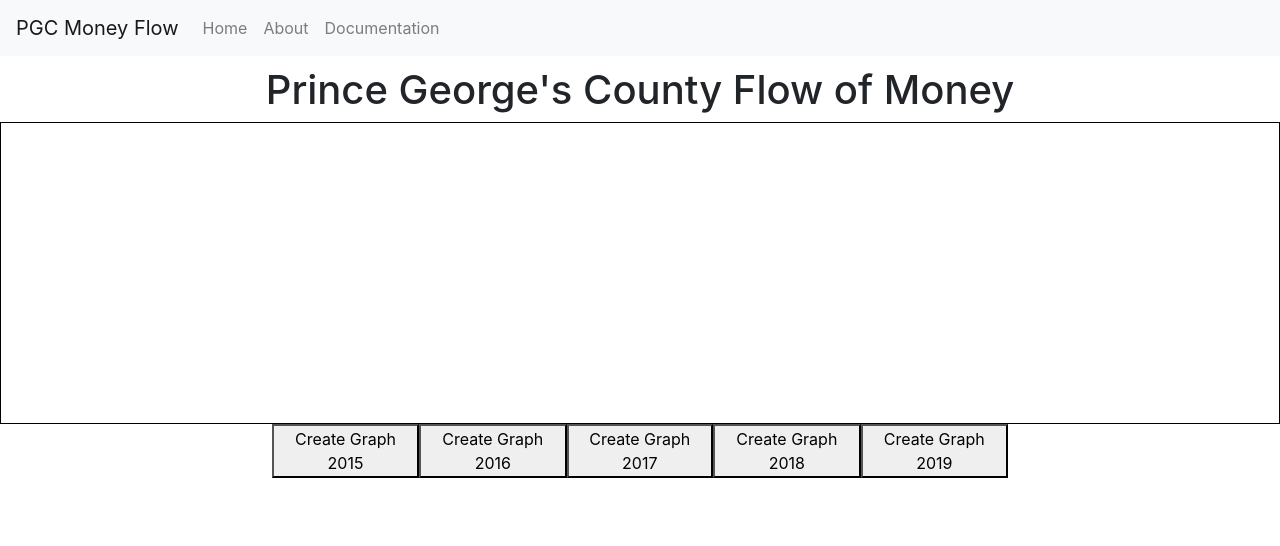
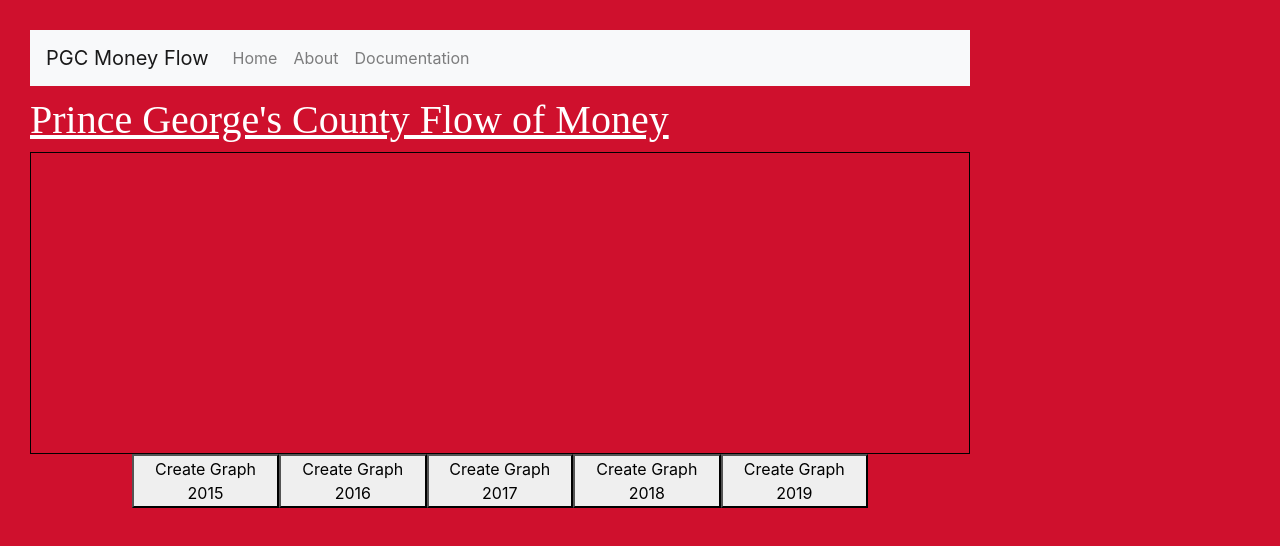
Before and after one commit to cbradle20/finalProject, a website: page public/index.html in a window 1280 px wide. Drawn offline with nearby package versions, Linux system fonts and the light colour scheme.

Commit message:
Update style.css

```diff
--- a/public/style.css
+++ b/public/style.css
@@ -49,3 +49,51 @@ a:active{
     font-weight: bold;
     background-color: yellow;
 }
+
+
+@media screen and (max-width: 1600px) {
+    body {
+        background-color:#CF102D;
+        max-width: 1000px;
+    }
+    .header {
+        font-family: Goldman;
+        text-decoration: underline;
+        font-weight: bold 500;
+        font-size: medium;
+        display:flex;
+        flex-wrap:wrap;
+        justify-content: flex-start;
+
+        color: white;
+        margin: 0;
+        margin-top: auto;
+        margin-bottom: auto;
+
+    }
+
+    .wrapper {
+        background-color: #CF102D;
+        display:flex;
+        flex-wrap:wrap;
+        justify-content: flex-start;
+
+        margin: 10px;
+        padding: 20px;
+    }
+
+    .content {
+        font-family: Goldman;
+        background: rgb(2,0,36);
+        background: linear-gradient(90deg, rgba(2,0,36,1) 0%, rgba(255,213,32,1) 100%, rgba(0,212,255,1) 100%);
+        color:white;
+        width: 500px;
+        margin: auto;
+
+    }
+
+    .userInput {
+        width: 535px;
+
+    }
+}
```
